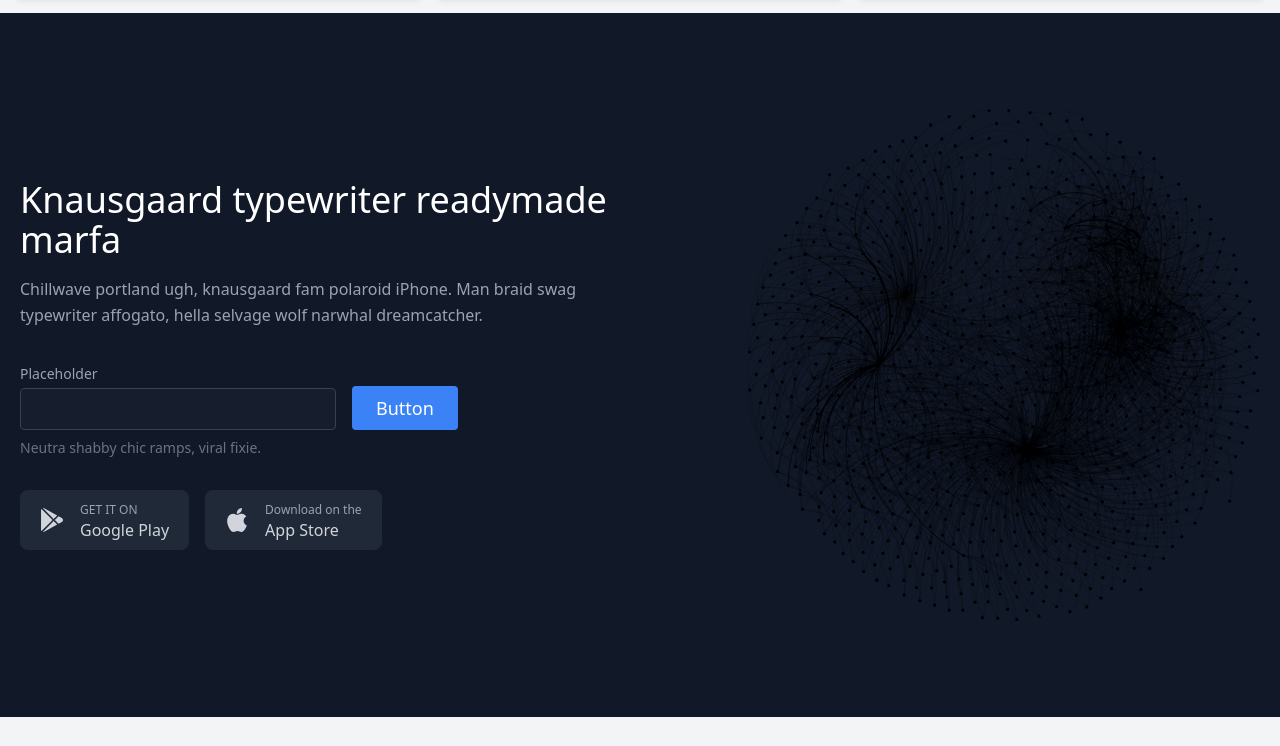
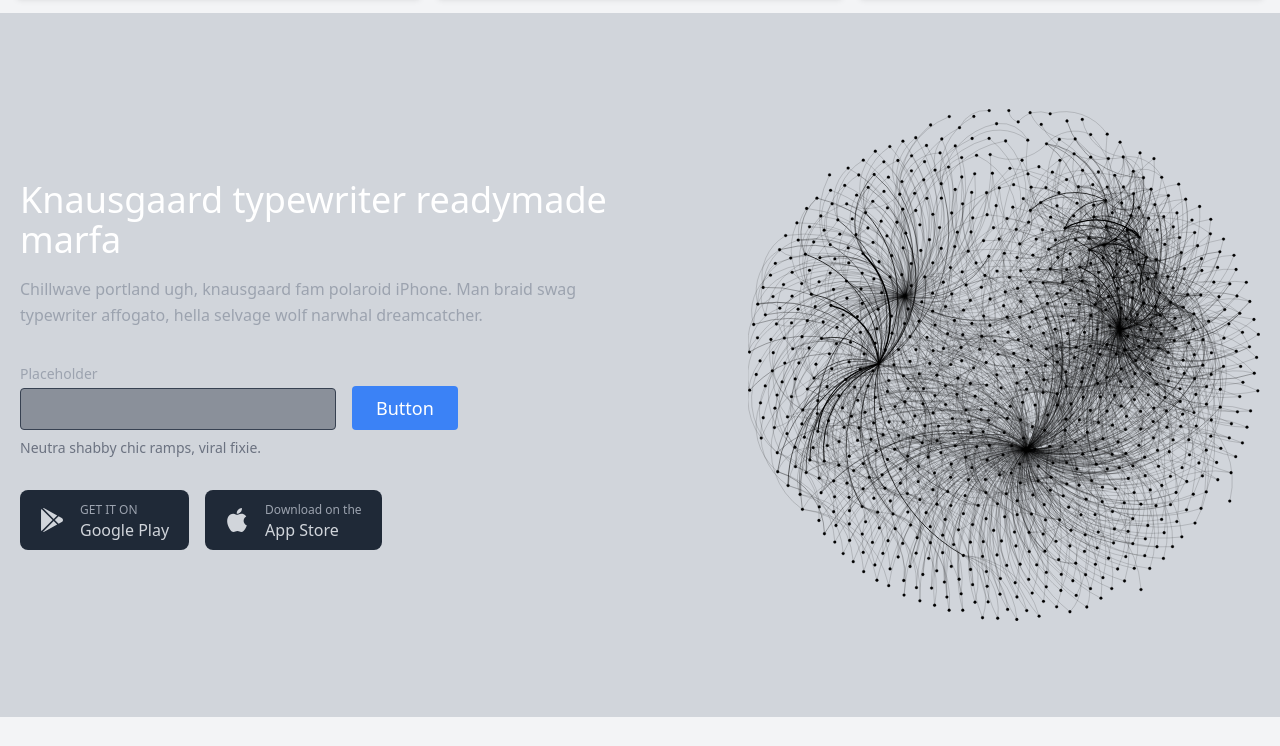
Before and after one commit to CatastrophistUser/18CSE301J-Information-Visualization, a website: page index.html in a window 1280 px wide. Shown: the part 719-1465 px from the top of the page. Drawn offline with nearby package versions, Linux system fonts and the light colour scheme.

Commit message:
Update index.html

```diff
--- a/index.html
+++ b/index.html
@@ -80,7 +80,7 @@
         </div>
     </div>
 
-    <section class="text-gray-400 bg-gray-900 body-font">
+    <section class="text-gray-400 bg-gray-300 body-font">
         <div class="container mx-auto flex px-5 py-24 md:flex-row flex-col items-center">
           <div class="lg:flex-grow md:w-1/2 lg:pr-24 md:pr-16 flex flex-col md:items-start md:text-left mb-16 md:mb-0 items-center text-center">
             <h1 class="title-font sm:text-4xl text-3xl mb-4 font-medium text-white">Knausgaard typewriter readymade marfa</h1>
```
